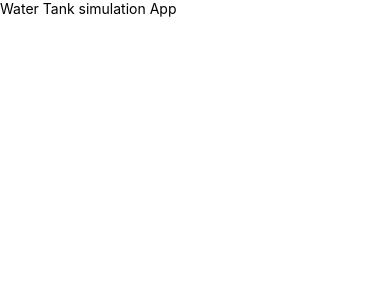
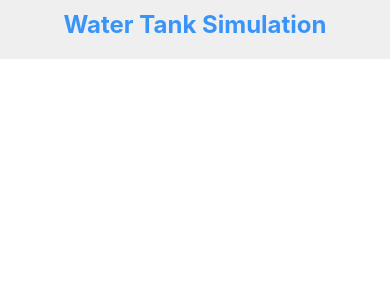
Before and after one commit to shreya-mishra/WTS-test-repo, a React Native app: screen / in a window 390 px wide. Shown: the top 300 px of the page. Built offline with nearby package versions, Linux system fonts and the light colour scheme.

Commit message:
added title and styles of container and title

```diff
--- a/src/App.tsx
+++ b/src/App.tsx
@@ -1,13 +1,28 @@
-import {View, Text} from 'react-native';
+import {View, Text, StyleSheet} from 'react-native';
 import React from 'react';
+import {COLORS} from './constant/Colors';
 
 const App = () => {
   return (
-    <View>
-      <Text>Water Tank simulation App</Text>
+    <View style={styles.container}>
+      <Text style={styles.title}>Water Tank Simulation</Text>
       {/* <TankFrame quantity/> */}
     </View>
   );
 };
 
 export default App;
+
+const styles = StyleSheet.create({
+  container: {
+    backgroundColor: COLORS.color_background,
+  },
+  title: {
+    fontSize: 24,
+    fontWeight: 'bold',
+    color: COLORS.color_water,
+    textAlign: 'center',
+    marginTop: 10,
+    marginBottom: 20,
+  },
+});
```
